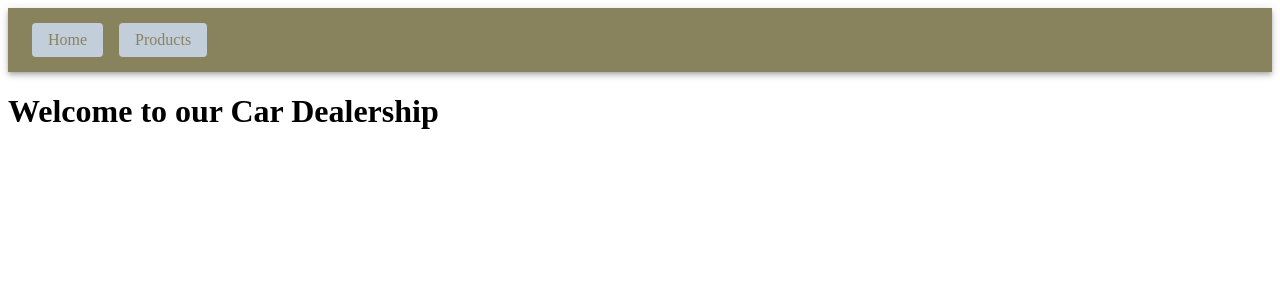
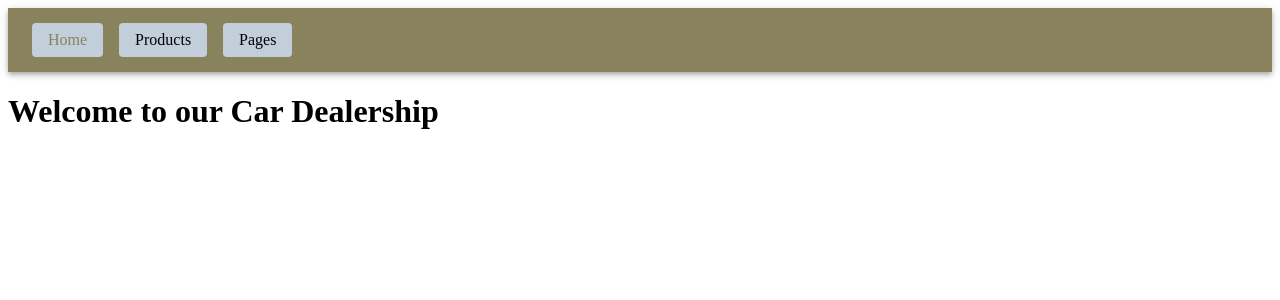
Before and after one commit to bk275/IS218Fall2023FinalProject, a Next.js app in the folder car-website/: page / in a window 1280 px wide. Shown: the top 300 px of the page. Built offline with nearby package versions, Linux system fonts and the light colour scheme.

Commit message:
Added a pages menu option

```diff
--- a/car-website/components/Navbar.js
+++ b/car-website/components/Navbar.js
@@ -29,12 +29,26 @@ const Navbar = () => {
             backgroundColor: '#C3CEDB',
             padding: '8px 16px',
             borderRadius: '4px',
-            color: '#88835C',
+            color: '#000', // Change font color to black
+            fontSize: '1rem',
+            cursor: 'pointer',
+            marginRight: '16px',
+          }}
+        >
+          Products
+        </Box>
+        <Box
+          component="div"
+          sx={{
+            backgroundColor: '#C3CEDB',
+            padding: '8px 16px',
+            borderRadius: '4px',
+            color: '#000', // Change font color to black
             fontSize: '1rem',
             cursor: 'pointer',
           }}
         >
-          Products
+          Pages
         </Box>
         <Typography variant="h6" component="div" sx={{ flexGrow: 1, textAlign: 'center', color: '#fff' }}>
           {/* Navigation Content Goes Here */}
```
